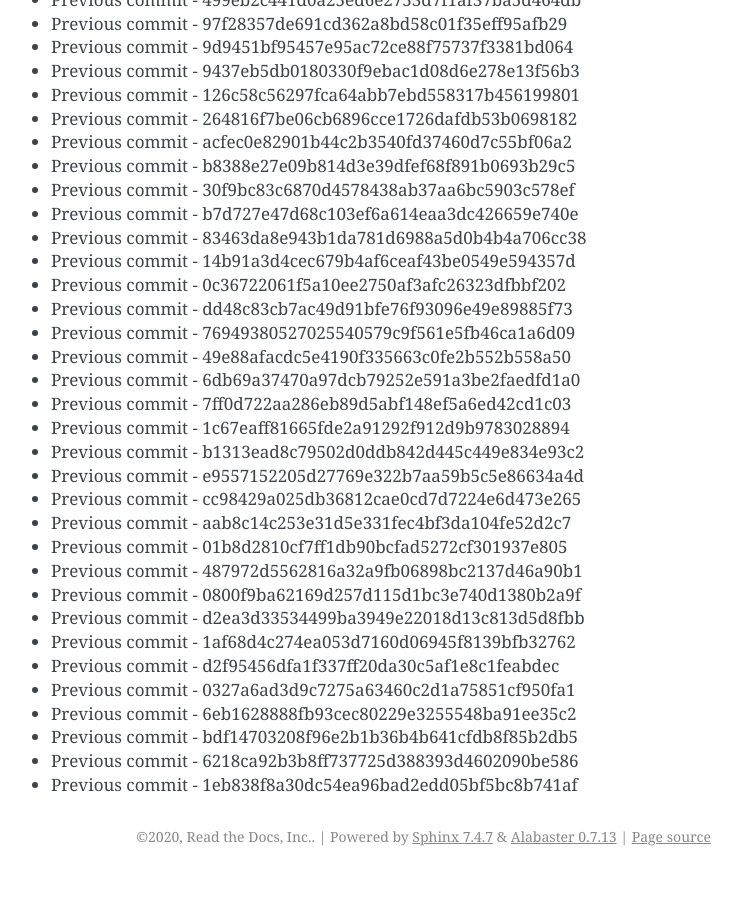
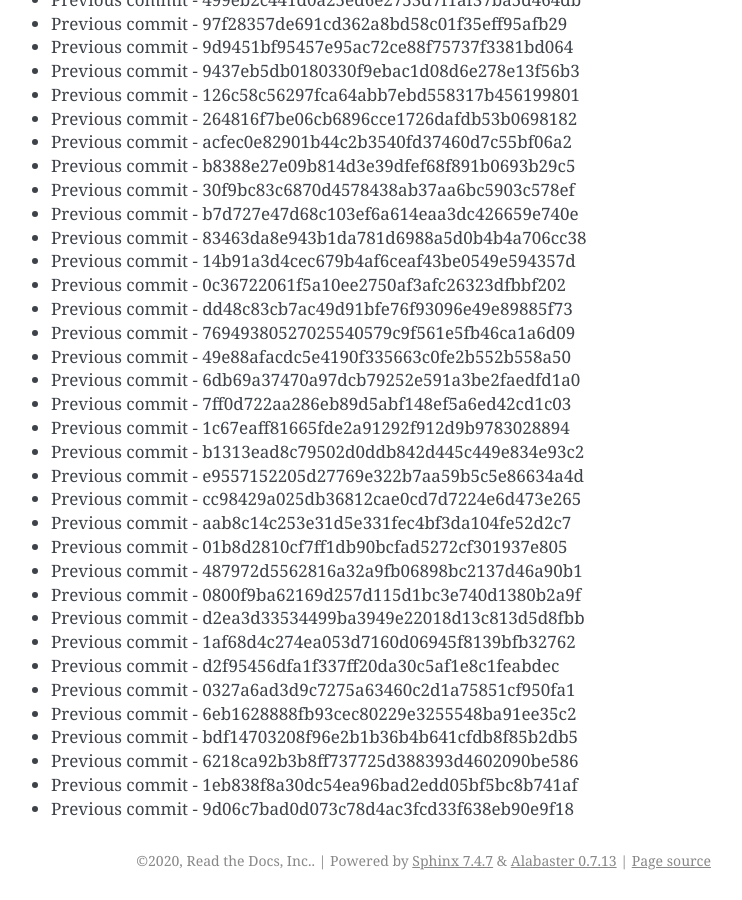
Before and after one commit to readthedocs/rtd-git-stresstest, a Sphinx documentation site: the page built from docs/updates.rst, in a window 1280 px wide and 900 px high, scrolled down 16100 px. Shown: the whole window, without its empty margins (399-1141 px from the left). Built offline with Sphinx 7.4.7, drawn with Linux system fonts in a browser that asks for light colours; before the commit the page ends 16976 px from its top, so only the background shows below that.

Commit message:
Generating commit from previous: 9d06c7bad0d073c78d4ac3fcd33f638eb90e9f18

```diff
--- a/docs/updates.rst
+++ b/docs/updates.rst
@@ -708,3 +708,4 @@ It can be tested for any performance characteristics.
 * Previous commit - bdf14703208f96e2b1b36b4b641cfdb8f85b2db5
 * Previous commit - 6218ca92b3b8ff737725d388393d4602090be586
 * Previous commit - 1eb838f8a30dc54ea96bad2edd05bf5bc8b741af
+* Previous commit - 9d06c7bad0d073c78d4ac3fcd33f638eb90e9f18
```
